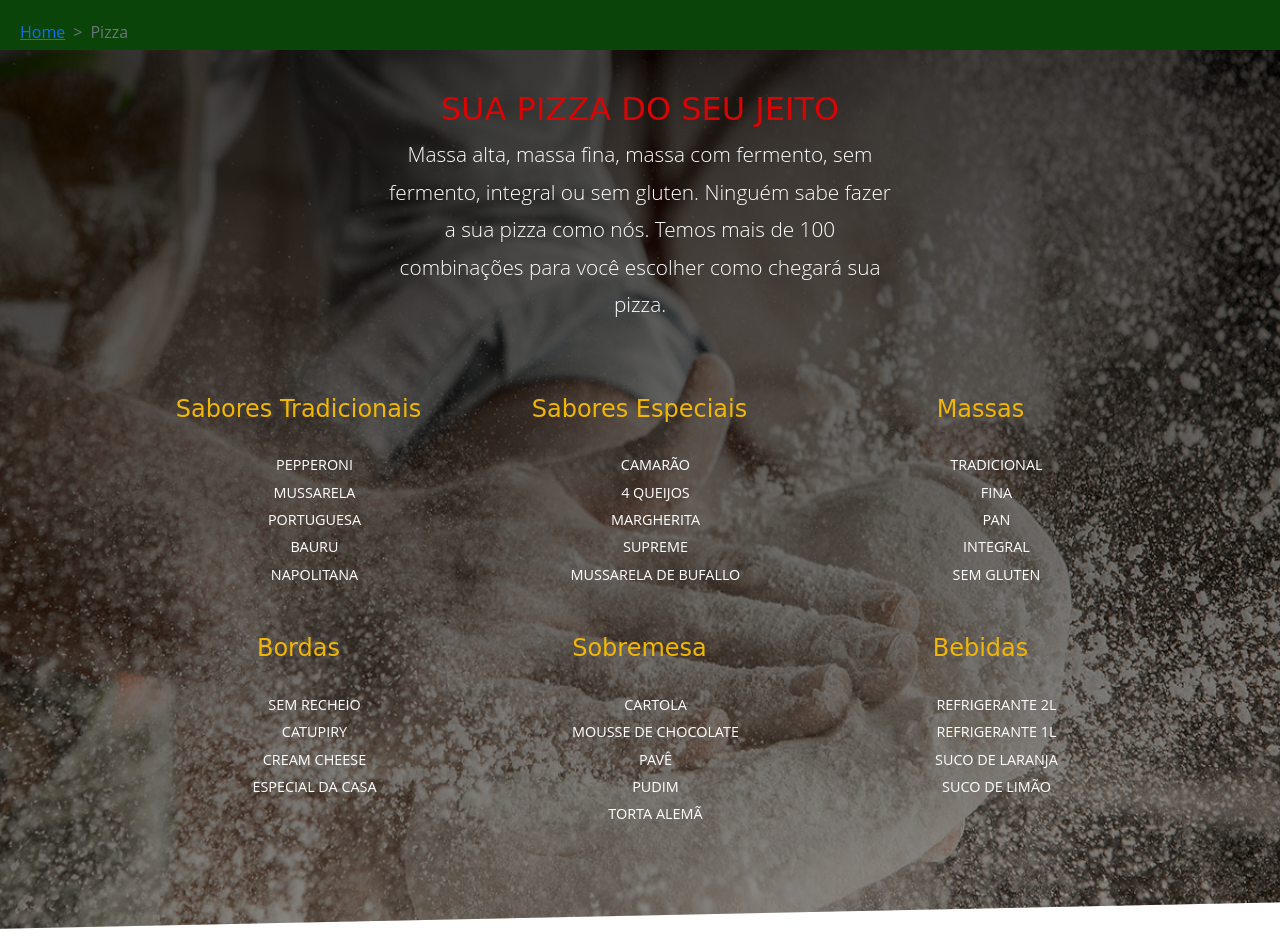
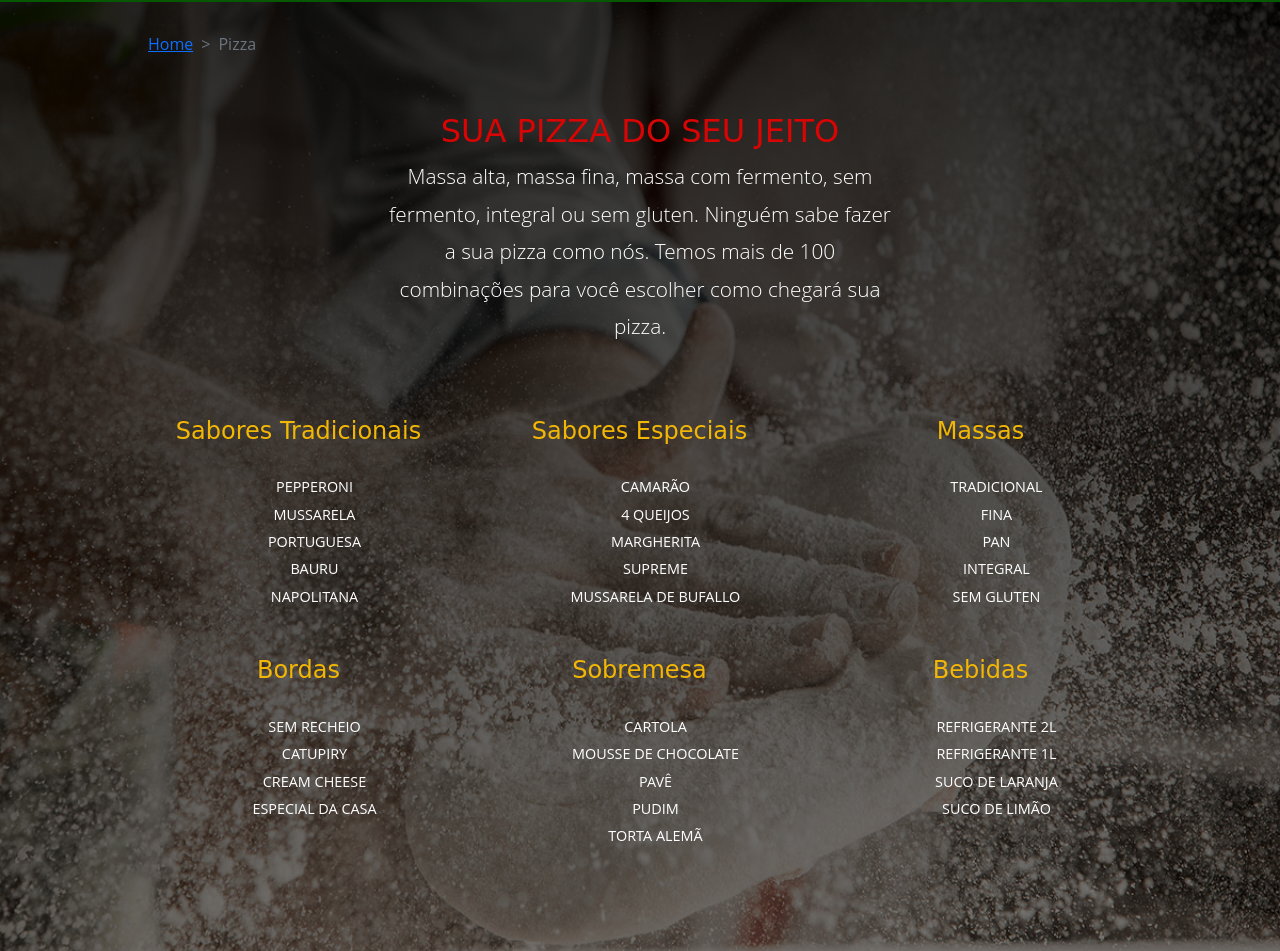
Before and after one commit to Mattoszz/WebSitePizzaria, a plain HTML site: page projeto pizza zmattos/_subpaginas/pizza.html in a window 1280 px wide. Before the commit the page ends 929 px from the top, so only its background shows below. Drawn offline with nearby package versions, Linux system fonts and the light colour scheme.

Commit message:
Alterações feitas na pagina Pizza
Foi mudado a imagem de background de section para body.

```diff
--- a/projeto pizza zmattos/_styles/layout.css
+++ b/projeto pizza zmattos/_styles/layout.css
@@ -21,19 +21,6 @@ header#header-index{
     clip-path: polygon(0 0, 100% 0, 100% 97%, 0 100%);
     position: relative;
 }
-
-/*-----------------------------------------*/
-/*          HEADER DA PAGINA PIZZA         */
-/*-----------------------------------------*/
-header#header-pizza{
-    width: 100%;
-    height: 50px;
-    padding: 20px;
-    background-color: #0b4408;
-}
-
-
-/*------------------------------------------*/
 
 *{
     margin: 0;
@@ -245,12 +232,26 @@ section#pizza{
     clip-path: polygon(0 3%, 100% 0, 100% 97%, 0 100%);
 }
 /*------------------------------------------------*/
-/*           SECTION PIZZA DA PAGINA PIZZA        */
+/*           SEÇÃO PIZZA DA PAGINA PIZZA        */
+/*------------------------------------------------*/
+body#body-pizza{
+    background-image: linear-gradient(rgba(0,0,0,0.8), rgba(0,0,0,0.5)), url(../_imagens/secao10-background-secao-pizza.jpg);
+
+    background-size: cover;
+    border-top: 2px solid #065902;
+}
+
+header#header-pizza{
+    width: 80%;
+    height: 50px;
+    padding: 20px;
+    margin: 10px auto;
+}
+
+
+/*------------------------------------------*/
 
 section#pizza-pagina{
-    background-image: linear-gradient(rgba(0,0,0,0.7), rgba(0,0,0,0.4)), url(../_imagens/secao10-background-secao-pizza.jpg);
-
-    background-size: cover;
     padding: 40px 0 80px;
 
     display: flex;
@@ -258,7 +259,6 @@ section#pizza-pagina{
     flex-wrap: nowrap;
     justify-content: flex-start;
     align-items: center;
-    clip-path: polygon(0 0, 100% 0, 100% 97%, 0 100%);
 }
 
 /*--------------------------------------------------------*/
--- a/projeto pizza zmattos/_subpaginas/pizza.html
+++ b/projeto pizza zmattos/_subpaginas/pizza.html
@@ -12,7 +12,7 @@
     <link href="https://cdn.jsdelivr.net/npm/bootstrap@5.1.3/dist/css/bootstrap.min.css" rel="stylesheet" integrity="sha384-1BmE4kWBq78iYhFldvKuhfTAU6auU8tT94WrHftjDbrCEXSU1oBoqyl2QvZ6jIW3" crossorigin="anonymous">
 
 </head>
-<body>
+<body id="body-pizza">
 
     <header id="header-pizza">
         <nav style="--bs-breadcrumb-divider: '>';" aria-label="breadcrumb">
```
